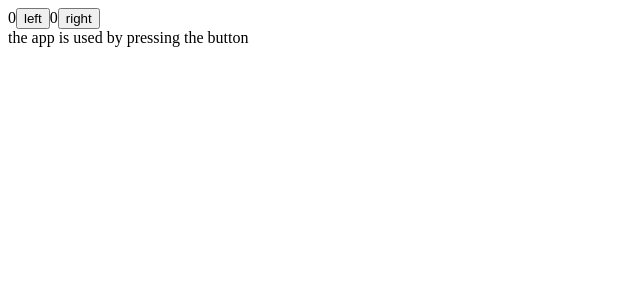
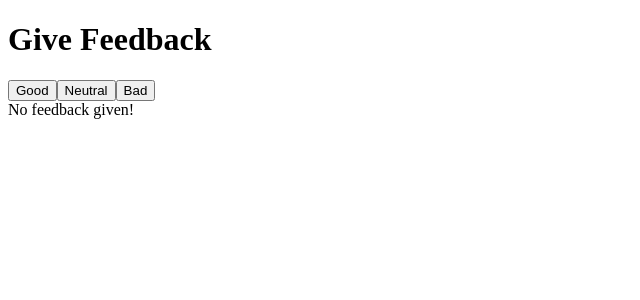
Before and after one commit to ckyx/fullstackOpen, a React (Create React App) app in the folder part1/unicafe/: page / in a window 1280 px wide. Shown: the top 300 px of the page, without its empty margins (0-640 px from the left). Built offline with nearby package versions, Linux system fonts and the light colour scheme.

Commit message:
update unicafe app

```diff
--- a/part1/unicafe/src/App.js
+++ b/part1/unicafe/src/App.js
@@ -1,50 +1,61 @@
-import { useState } from "react"
+import { useState } from 'react'
 
-const History = (props) => {
-    if(props.allClicks.length === 0){
+const Header = ({tittle}) => <h1>{tittle}</h1>
+const Button = ({onClick, text}) => <button onClick={onClick}>{text}</button>
+const Statistics = (props) => {
+
+    const average = () => (props.good + props.neutral + props.bad)/3
+    const all = () => (props.good + props.neutral + props.bad)
+    const positive = () => ((props.good/all())*100.00).toFixed(2) + '%'
+
+    if(all() === 0){
         return (
             <div>
-                the app is used by pressing the button
+                No feedback given!
             </div>
         )
     }
     return (
         <div>
-            button press history : {props.allClicks.join(' ')}
+        <h2>Statistics</h2>
+        <Display text="good" value={props.good} />
+        <Display text="neutral" value={props.neutral} />
+        <Display text="bad" value={props.bad} />
+        <Display text="all" value={all()}/>
+        <Display text="average" value={average()} />
+        <Display text="positive" value={positive()} />
+
         </div>
     )
 }
 
+const Display = (props) => <p>{props.text}: {props.value}</p>
+
+
+
+
 const App = () => {
+  // save clicks of each button to its own state
+  const [good, setGood] = useState(0)
+  const [neutral, setNeutral] = useState(0)
+  const [bad, setBad] = useState(0)
 
-    const [clicks, setClicks] = useState({left:0 , right:0})
-    const [allClicks, setAll] = useState([])
+  const increaseGood = () => setGood(good+1)
+  const increaseNeutral = () => setNeutral(neutral+1)
+  const increaseBad = () => setBad(bad+1)
 
-    const leftClick = () => setClicks({...clicks, left: clicks.left + 1})
-    const rightClick = () => setClicks({...clicks, right: clicks.right +1})
-    const handleLeftClick = () => {
-        setAll(allClicks.concat('L'))
-        leftClick()
-    }
-
-    const handleRightClick = () => {
-        setAll(allClicks.concat('R'))
-        rightClick()
-    }
-
+  const tittle = 'Give Feedback'
 
   return (
     <div>
-            {clicks.left}
-            <button onClick={handleLeftClick}>
-                left
-            </button>
+        <Header tittle={tittle} />
+        <Button onClick={increaseGood} text='Good'/>
+        <Button onClick={increaseNeutral} text='Neutral'/>
+        <Button onClick={increaseBad} text='Bad'/>
 
-            {clicks.right}
-            <button onClick={handleRightClick}>
-                right
-            </button>
-            <History allClicks={allClicks} />
+        <Statistics good={good} neutral={neutral} bad={bad} />
+
+
     </div>
   )
 }
```
Lines whose indentation alone changed are shown as unchanged.
